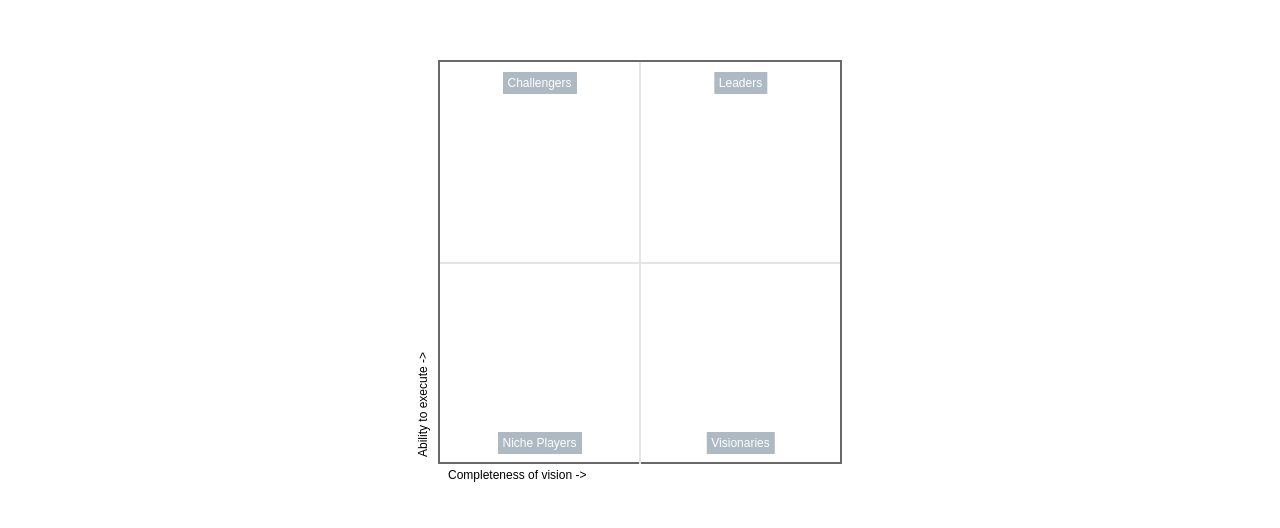
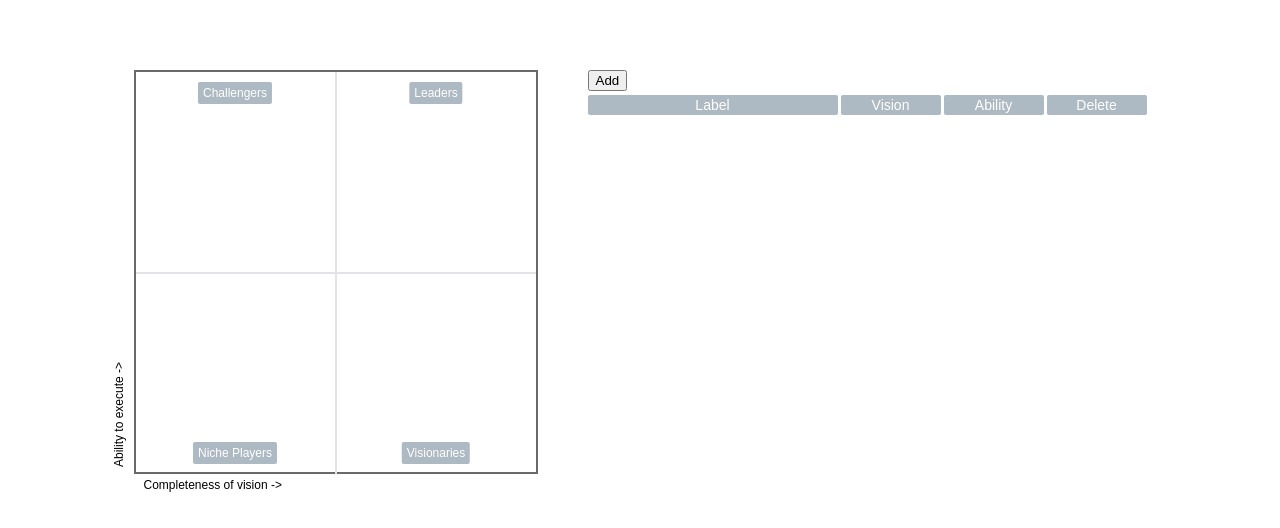
Before and after one commit to okazkayasi/magic-quadrant, a React (Create React App) app: page / in a window 1280 px wide. Shown: the part 130-658 px from the top of the page. Built offline with nearby package versions, Linux system fonts and the light colour scheme.

Commit message:
feat: table completed

```diff
--- a/src/App.tsx
+++ b/src/App.tsx
@@ -1,12 +1,55 @@
 import Chart from "./components/Chart";
 import Table from "./components/Table";
 import "./App.css";
+import { useState } from "react";
+
+export type Data = {
+  id: string;
+  label: string;
+  vision: number;
+  ability: number;
+};
 
 function App() {
+  const [dataList, setDataList] = useState([] as Data[]);
+
+  const addNewLine = () => {
+    let new_id = 0;
+    if (dataList.length > 0) {
+      const all_ids = dataList.map((d) => parseInt(d.id));
+      const last_id = Math.max(...all_ids);
+      new_id = last_id + 1;
+    }
+
+    setDataList((dataList) => [
+      ...dataList,
+      { id: new_id + "", label: "", vision: 0, ability: 0 },
+    ]);
+  };
+
+  const changeData = (data: Data) => {
+    const data_ind = dataList.findIndex((d) => d.id === data.id);
+    setDataList((dataList) => [
+      ...dataList.slice(0, data_ind),
+      data,
+      ...dataList.slice(data_ind + 1),
+    ]);
+  };
+
+  const deleteLine = (id: string) => {
+    setDataList((dataList) => dataList.filter((d) => d.id !== id));
+  };
+
+  console.log(dataList, "datalist");
   return (
     <div className="App">
       <Chart />
-      <Table />
+      <Table
+        data_list={dataList}
+        addNewLine={addNewLine}
+        deleteLine={deleteLine}
+        changeData={changeData}
+      />
     </div>
   );
 }
--- a/src/components/Chart/Chart.css
+++ b/src/components/Chart/Chart.css
@@ -52,6 +52,7 @@
   position: absolute;
   left: 50%;
   transform: translate(-50%);
+  border-radius: 2px;
 }
 
 .chart_row:first-child > div > p {
--- a/src/components/Table/Table.css
+++ b/src/components/Table/Table.css
@@ -0,0 +1,56 @@
+.table_container {
+  margin-left: 50px;
+}
+.add_button_wrapper {
+  margin-bottom: 3px;
+}
+
+.table_head,
+.table_row {
+  display: flex;
+  margin-top: 4px;
+}
+
+.table_head > div,
+.table_row > div {
+  width: 100px;
+}
+.table_head > .label_container {
+  min-width: 250px;
+}
+.table_row > .input_wrapper {
+  min-width: 250px;
+}
+
+.table_head > div {
+  background-color: #adb9c3;
+  border-radius: 2px;
+  height: 20px;
+}
+.table_head > div:not(:first-child),
+.table_row > div:not(:first-child) {
+  margin-left: 3px;
+}
+.table_head > div > p {
+  color: white;
+  text-align: center;
+  font-family: sans-serif;
+  font-size: 14px;
+  line-height: 20px;
+}
+
+.table_row input {
+  width: 100%;
+  height: 22px;
+  border-radius: 4px;
+  border: 1px solid #adb9c3;
+  padding-left: 10px;
+  box-sizing: border-box;
+}
+.table_row button {
+  display: block;
+  width: 100%;
+  box-sizing: border-box;
+  height: 22px;
+  padding: 0;
+}
--- a/src/components/Table/index.tsx
+++ b/src/components/Table/index.tsx
@@ -1,14 +1,98 @@
-import React from "react";
+import React, { useState } from "react";
+import "./Table.css";
+import { Data } from "../../App";
 
-const TableRow = () => {
-  return <div></div>;
+const TableRow: React.FC<{
+  data: Data;
+  deleteLine: (id: string) => void;
+  changeData: (data: Data) => void;
+}> = ({ data, deleteLine, changeData }) => {
+  const onChange = (e: React.ChangeEvent<HTMLInputElement>) => {
+    const { name, value } = e.target;
+
+    if (name !== "label") {
+      // check if value is in limits
+      const value_int = parseInt(value);
+      if (value_int < 0 || value_int > 100) {
+        return;
+      }
+    }
+    changeData({ ...data, [name]: name === "label" ? value : parseInt(value) });
+  };
+
+  return (
+    <div className="table_row">
+      <div className="input_wrapper">
+        <input
+          type="text"
+          name="label"
+          value={data.label}
+          onChange={onChange}
+        />
+      </div>
+      <div>
+        <input
+          type="number"
+          step={0.01}
+          min="0"
+          max="100"
+          name="vision"
+          value={data.vision}
+          onChange={onChange}
+        />
+      </div>
+      <div>
+        <input
+          type="number"
+          step={0.01}
+          min="0"
+          max="100"
+          name="ability"
+          value={data.ability}
+          onChange={onChange}
+        />
+      </div>
+      <div>
+        <button onClick={() => deleteLine(data.id)}>Delete</button>
+      </div>
+    </div>
+  );
 };
 
-const Table = () => {
+const Table: React.FC<{
+  data_list: Data[];
+  addNewLine: () => void;
+  deleteLine: (id: string) => void;
+  changeData: (data: Data) => void;
+}> = ({ data_list, addNewLine, deleteLine, changeData }) => {
+  console.log(data_list, "here");
   return (
-    <div>
+    <div className="table_container">
+      <div className="add_button_wrapper">
+        <button onClick={addNewLine}>Add</button>
+      </div>
       <div className="table_head">
-
+        <div className="label_container">
+          <p>Label</p>
+        </div>
+        <div>
+          <p>Vision</p>
+        </div>
+        <div>
+          <p>Ability</p>
+        </div>
+        <div>
+          <p>Delete</p>
+        </div>
+      </div>
+      <div className="table_body">
+        {data_list.map((data) => (
+          <TableRow
+            data={data}
+            deleteLine={deleteLine}
+            changeData={changeData}
+          />
+        ))}
       </div>
     </div>
   );
--- a/src/index.css
+++ b/src/index.css
@@ -1,20 +1,5 @@
-body {
-  margin: 0;
-  font-family: -apple-system, BlinkMacSystemFont, "Segoe UI", "Roboto", "Oxygen",
-    "Ubuntu", "Cantarell", "Fira Sans", "Droid Sans", "Helvetica Neue",
-    sans-serif;
-  -webkit-font-smoothing: antialiased;
-  -moz-osx-font-smoothing: grayscale;
-}
-
-code {
-  font-family: source-code-pro, Menlo, Monaco, Consolas, "Courier New",
-    monospace;
-}
-
 .App {
   display: flex;
   justify-content: center;
-  min-height: 100vh;
-  align-items: center;
+  padding-top: 200px;
 }
```
